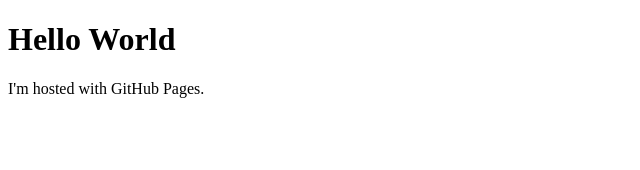
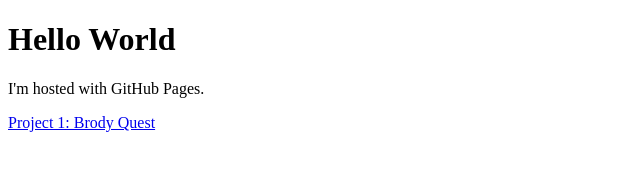
Before and after one commit to sweettea14/sweettea14.github.io, a plain HTML site: page index.html in a window 1280 px wide. Shown: the whole page, without its empty margins (0-640 px from the left). Drawn offline with Linux system fonts and the light colour scheme.

Commit message:
Added link to project 1

```diff
--- a/index.html
+++ b/index.html
@@ -3,5 +3,6 @@
 <body>
 <h1>Hello World</h1>
 <p>I'm hosted with GitHub Pages.</p>
+<a href="project1.html">Project 1: Brody Quest</a>
 </body>
 </html>
```
